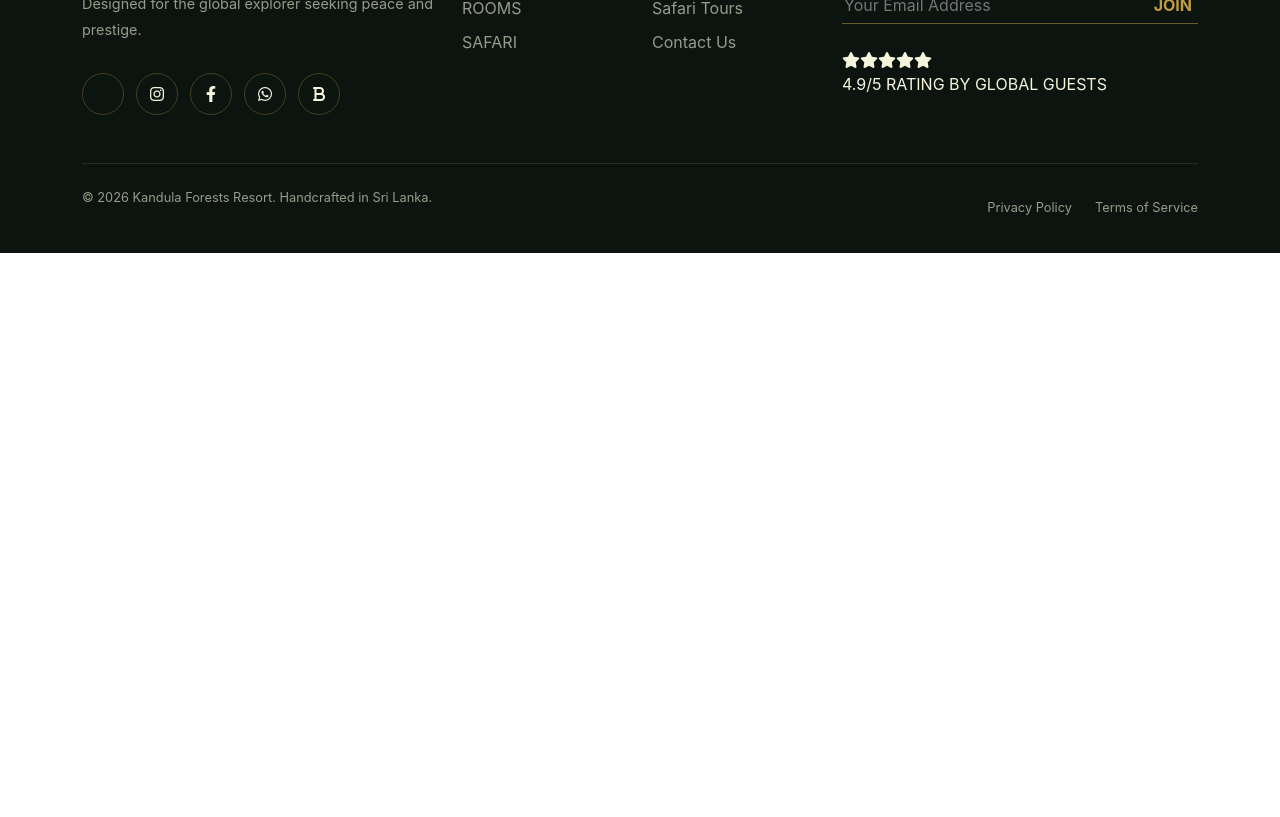
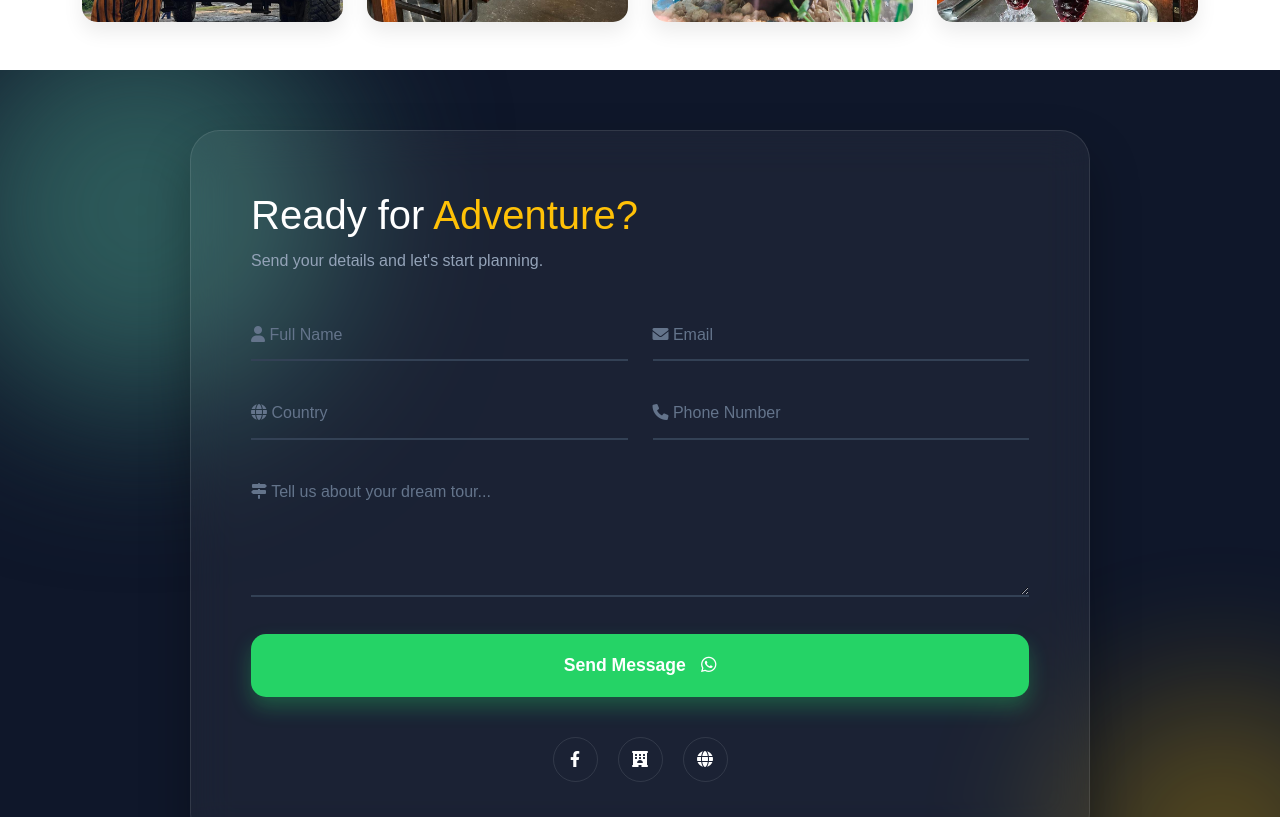
Before and after one commit to RasikaMadushanka/Kandula_Forests_Resorts, an Angular app: page /safari in a window 1280 px wide. Shown: the part 2540-3357 px from the top of the page. Before the commit the page ends 2793 px from the top, so only its background shows below. Built offline with nearby package versions, Linux system fonts and the light colour scheme.

Commit message:
new page gallery

```diff
--- a/src/app/component/safari-contactus/safari-contactus.component.css
+++ b/src/app/component/safari-contactus/safari-contactus.component.css
@@ -0,0 +1,147 @@
+
+
+.contact-page {
+  position: relative;
+  min-height: 100vh;
+  background: #0f172a; /* Deep elegant dark blue */
+  display: flex;
+  justify-content: center;
+  align-items: center;
+  padding: 60px 20px;
+  font-family: 'Outfit', sans-serif;
+  overflow: hidden;
+}
+
+/* Floating Animated Shapes */
+.shape {
+  position: absolute;
+  border-radius: 50%;
+  filter: blur(80px);
+  z-index: 0;
+  animation: float 10s infinite alternate;
+}
+.shape-1 { width: 400px; height: 400px; background: #2d5a5a; top: -100px; left: -100px; }
+.shape-2 { width: 300px; height: 300px; background: #ffc107; bottom: -50px; right: -50px; opacity: 0.3; }
+
+@keyframes float {
+  from { transform: translate(0, 0); }
+  to { transform: translate(50px, 50px); }
+}
+
+/* Glass Container */
+.glass-container {
+  position: relative;
+  z-index: 1;
+  background: rgba(255, 255, 255, 0.05);
+  backdrop-filter: blur(20px);
+  border: 1px solid rgba(255, 255, 255, 0.1);
+  border-radius: 30px;
+  width: 100%;
+  max-width: 900px;
+  overflow: hidden;
+  box-shadow: 0 25px 50px rgba(0,0,0,0.3);
+}
+
+.form-wrapper { padding: 60px; }
+
+.form-header h2 { color: white; font-size: 2.5rem; margin-bottom: 10px; }
+.form-header h2 span { color: #ffc107; }
+.form-header p { color: #94a3b8; margin-bottom: 40px; }
+
+/* Interactive Inputs */
+.input-row { display: flex; gap: 25px; margin-bottom: 30px; }
+.input-field { position: relative; flex: 1; }
+.input-field.full { width: 100%; }
+
+.input-field input, .input-field textarea {
+  width: 100%;
+  background: transparent;
+  border: none;
+  border-bottom: 2px solid #334155;
+  padding: 10px 0;
+  color: white;
+  font-size: 1.1rem;
+  transition: 0.3s;
+}
+
+.input-field label {
+  position: absolute;
+  top: 10px;
+  left: 0;
+  color: #64748b;
+  pointer-events: none;
+  transition: 0.3s;
+}
+
+/* Floating Label Logic */
+.input-field input:focus ~ label,
+.input-field input:not(:placeholder-shown) ~ label,
+.input-field textarea:focus ~ label,
+.input-field textarea:not(:placeholder-shown) ~ label {
+  top: -20px;
+  font-size: 0.85rem;
+  color: #ffc107;
+}
+
+.input-field input:focus, .input-field textarea:focus {
+  border-color: #ffc107;
+  outline: none;
+}
+
+/* Creative Button */
+.btn-whatsapp {
+  width: 100%;
+  padding: 18px;
+  margin-top: 30px;
+  border-radius: 15px;
+  border: none;
+  background: #25d366;
+  color: white;
+  font-weight: 700;
+  font-size: 1.1rem;
+  cursor: pointer;
+  display: flex;
+  justify-content: center;
+  align-items: center;
+  gap: 15px;
+  transition: 0.4s;
+  box-shadow: 0 10px 20px rgba(37, 211, 102, 0.3);
+}
+
+.btn-whatsapp:hover {
+  background: white;
+  color: #25d366;
+  transform: translateY(-5px);
+}
+
+/* Social Icons */
+.social-footer {
+  display: flex;
+  justify-content: center;
+  gap: 20px;
+  margin-top: 40px;
+}
+
+.social-item {
+  width: 45px;
+  height: 45px;
+  border: 1px solid rgba(255,255,255,0.1);
+  border-radius: 50%;
+  display: flex;
+  align-items: center;
+  justify-content: center;
+  color: white;
+  text-decoration: none;
+  transition: 0.3s;
+}
+
+.social-item:hover {
+  background: #ffc107;
+  color: #000;
+  border-color: #ffc107;
+  transform: rotate(360deg);
+}
+
+@media (max-width: 768px) {
+  .input-row { flex-direction: column; gap: 30px; }
+}
--- a/src/app/component/safari-contactus/safari-contactus.component.ts
+++ b/src/app/component/safari-contactus/safari-contactus.component.ts
@@ -1,12 +1,54 @@
+import { CommonModule } from '@angular/common';
 import { Component } from '@angular/core';
+import { FormsModule } from '@angular/forms';
 
 @Component({
   selector: 'app-safari-contactus',
   standalone: true,
-  imports: [],
+  imports: [CommonModule,FormsModule],
   templateUrl: './safari-contactus.component.html',
   styleUrl: './safari-contactus.component.css'
 })
 export class SafariContactusComponent {
+  contact = {
+    name: '',
+    email: '',
+    country: '',
+    phone: '',
+    message: ''
+  };
 
+  sendToWhatsApp() {
+    const adminNumber = "94760374379";
+
+    // 1. Validate inputs
+    if(!this.contact.name || !this.contact.phone || !this.contact.message) {
+      alert("Please fill in all required fields.");
+      return;
+    }
+
+    // 2. Build the message
+    const msg = `*NEW SafariBooking INQUIRY*%0A` +
+                `--------------------------%0A` +
+                `*Client:* ${this.contact.name}%0A` +
+                `*Email:* ${this.contact.email}%0A` +
+                `*From:* ${this.contact.country}%0A` +
+                `*Contact:* ${this.contact.phone}%0A%0A` +
+                `*Plan Details:*%0A${this.contact.message}`;
+
+    const waUrl = `https://wa.me/${adminNumber}?text=${msg}`;
+
+    // 3. Show Success Message
+    alert("Message structured successfully! Redirecting you to WhatsApp...");
+
+    // 4. Redirect
+    window.open(waUrl, '_blank');
+
+    // 5. Optional: Reset form after sending
+    this.resetForm();
+  }
+
+  resetForm() {
+    this.contact = { name: '', email: '', country: '', phone: '', message: '' };
+  }
 }
--- /dev/null
+++ b/src/app/pages/gallery/gallery.component.html
@@ -0,0 +1 @@
+<p>gallery works!</p>
--- a/src/app/pages/safari/safari.component.html
+++ b/src/app/pages/safari/safari.component.html
@@ -14,4 +14,5 @@
         </div>
     </div>
 </div>
+<app-safari-contactus></app-safari-contactus>
 <app-footer></app-footer>
--- a/src/app/pages/safari/safari.component.ts
+++ b/src/app/pages/safari/safari.component.ts
@@ -5,11 +5,12 @@ import { FooterComponent } from "../../component/footer/footer.component";
 import { FormsModule } from '@angular/forms';
 import { CommonModule } from '@angular/common';
 import { ContactUsComponent } from "../contact-us/contact-us.component";
+import { SafariContactusComponent } from "../../component/safari-contactus/safari-contactus.component";
 
 @Component({
   selector: 'app-safari',
   standalone: true,
-  imports: [SafariVideoComponent, NavBarComponent, FooterComponent, CommonModule, ContactUsComponent],
+  imports: [SafariVideoComponent, NavBarComponent, FooterComponent, CommonModule, SafariContactusComponent],
   templateUrl: './safari.component.html',
   styleUrl: './safari.component.css'
 })
@@ -36,6 +37,10 @@ export class SafariComponent {
     { url: 'assets/images/b18.jpeg', title: 'Bird Watching' },
     { url: 'assets/images/b19.jpeg', title: 'Jeep Adventure' },
     { url: 'assets/images/b20.jpeg', title: 'Bird Watching' },
+        { url: 'assets/images/safari.jpeg', title: 'Jeep Adventure' },
+    { url: 'assets/images/restaurent2.jpeg', title: 'Bird Watching' },
+    { url: 'assets/images/restaurent6.jpeg', title: 'Jeep Adventure' },
+    { url: 'assets/images/restaurent15.jpeg', title: 'Bird Watching' },
 
   ];
 }
```
Also changed, not shown: src/app/pages/gallery/gallery.component.ts (added, +12 -0 lines), src/app/pages/gallery/gallery.component.css (added), 1 other file (tests, documents, lock files or other folders).
